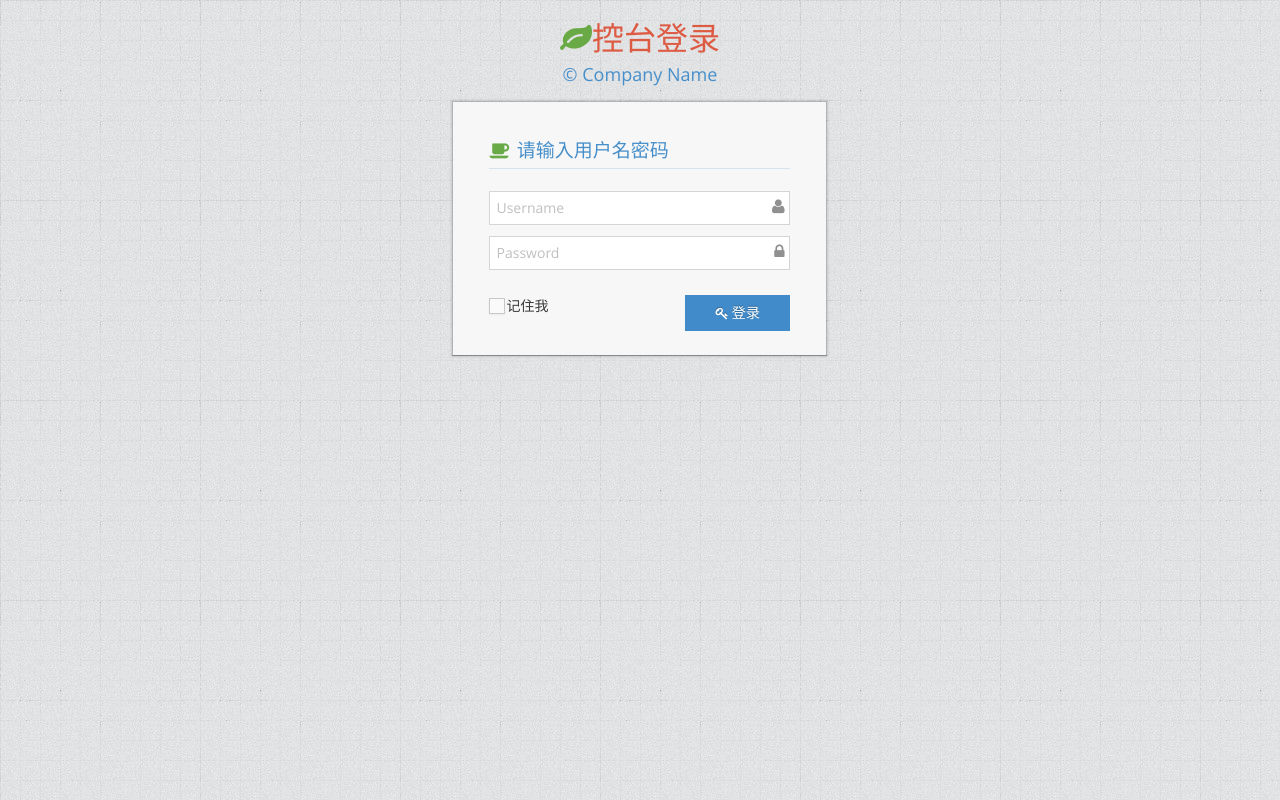
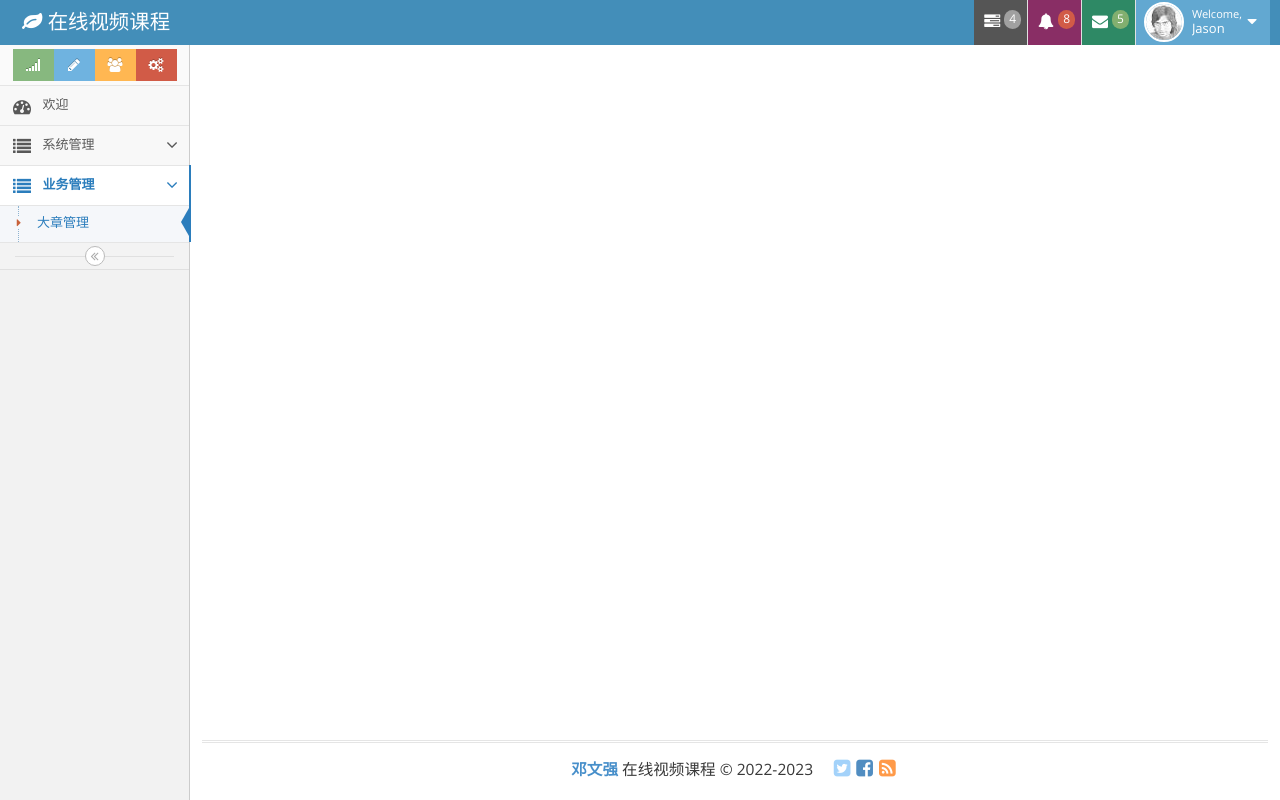
Before and after one commit to dengsun/Course, a Vue app in the folder admin/: page / in a window 1280 px wide. Before the commit this address led to /login. Built offline with nearby package versions, Linux system fonts and the light colour scheme; the HTML template or start-up script is replaced by a standard one.

Commit message:
1.路由修改，去掉/admin

```diff
--- a/admin/src/router.js
+++ b/admin/src/router.js
@@ -1,29 +1,32 @@
-import Vue from 'vue'
-import Router from 'vue-router'
-import Login from './views/login.vue'
-import Admin from './views/admin.vue'
-import Welcome from './views/admin/welcome.vue'
-import Chapter from './views/admin/chapter.vue'
+import Vue from "vue"
+import Router from "vue-router"
+import Login from "./views/login.vue"
+import Admin from "./views/admin.vue"
+import Welcome from "./views/admin/welcome.vue"
+import Chapter from "./views/admin/chapter.vue"
 
 Vue.use(Router);
 
 export default new Router({
-    mode: 'history',
+    mode: "history",
     base: process.env.BASE_URL,
     routes: [{
         path: "*",
         redirect: "/login",
     }, {
-        path: '/login',
+        path: "/login",
         component: Login
     }, {
-        path: '/admin',
+        path: "/",
+        name:"admin",
         component: Admin,
         children:[{
-            path: 'welcome',
+            path: "welcome",
+            name: "welcome",
             component: Welcome,
         },{
-            path: 'business/chapter',
+            path: "business/chapter",
+            name: "business/chapter",
             component: Chapter,
         }]
     }]
--- a/admin/src/views/admin.vue
+++ b/admin/src/views/admin.vue
@@ -354,7 +354,7 @@
 
         <ul class="nav nav-list">
           <li class="" id="welcome-sidebar">
-            <router-link to="/admin/welcome">
+            <router-link to="/welcome">
               <i class="menu-icon fa fa-tachometer"></i>
               <span class="menu-text"> 欢迎 </span>
             </router-link>
@@ -405,7 +405,7 @@
 
             <ul class="submenu">
               <li class="active" id="business-chapter-sidebar">
-                <router-link to="/admin/business/chapter">
+                <router-link to="/business/chapter">
                   <i class="menu-icon fa fa-caret-right"></i>
                   大章管理
                 </router-link>
--- a/admin/src/views/login.vue
+++ b/admin/src/views/login.vue
@@ -83,7 +83,7 @@
     },
     methods:{
       login(){
-        this.$router.push("/admin")
+        this.$router.push("/welcome")
       }
     }
   }
```
